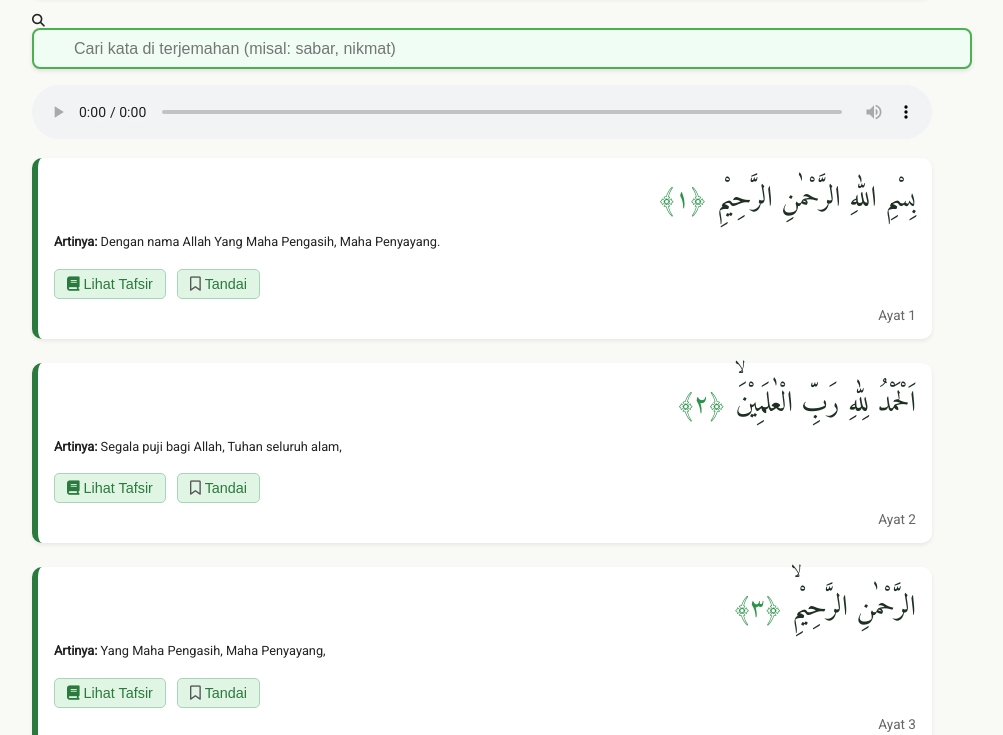
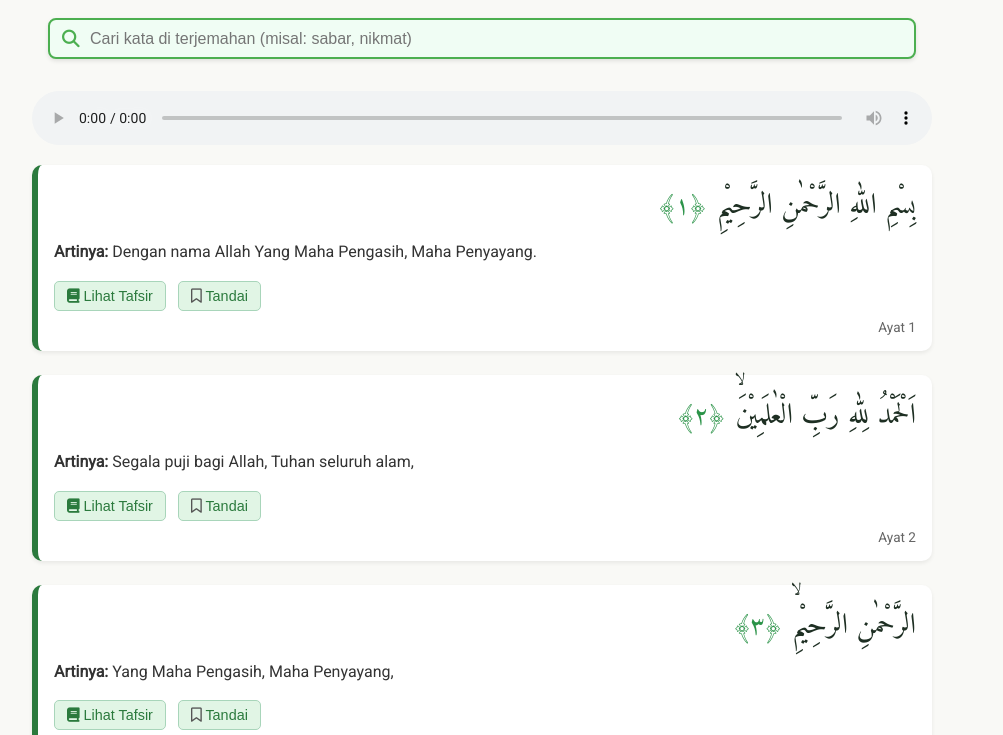
Before and after one commit to whitecat-12/teta-dakwah02, a plain HTML site: page surah/al-quran.html in a window 1280 px wide. Shown: the part 148-883 px from the top of the page, without its empty margins (158-1161 px from the left). Drawn offline with Linux system fonts and the light colour scheme.

Commit message:
Update al-quran.html

```diff
--- a/surah/al-quran.html
+++ b/surah/al-quran.html
@@ -1,18 +1,17 @@
+
 <!DOCTYPE html>
 <html lang="id">
 <head>
-  <meta charset="UTF-8" />
-  <title>Al-Qur'an Digital</title>
-	<link rel="stylesheet" href="https://cdnjs.cloudflare.com/ajax/libs/font-awesome/6.5.0/css/all.min.css" />
-	<link href="https://fonts.googleapis.com/css2?family=Baloo+2&display=swap" rel="stylesheet">
-
+  <meta charset="UTF-8">
+  <meta name="viewport" content="width=device-width, initial-scale=1.0">
+  <title>Al-Qur'an Teta Dakwa</title>
+  <link rel="stylesheet" href="https://cdnjs.cloudflare.com/ajax/libs/font-awesome/6.5.0/css/all.min.css">
+  <link href="https://fonts.googleapis.com/css2?family=Amiri&family=Roboto&display=swap" rel="stylesheet">
 
   <style>
-  @import url('https://fonts.googleapis.com/css2?family=Amiri&family=Roboto&display=swap');
-
     body {
       font-family: 'Roboto', sans-serif;
-	  font-size: 0.8rem;  /* tambahkan baris ini */
+      font-size: 0.8rem;
       background: #f9f9f6;
       color: #222;
       padding: 2rem;
@@ -20,21 +19,23 @@
       margin: auto;
     }
 
-
     h1 {
       text-align: center;
       color: #2b7a3d;
       margin-bottom: 1rem;
+      font-family: 'Baloo 2', cursive;
     }
 
-	  select, input {
+    select,
+    input {
       width: 100%;
       padding: 12px;
       margin-bottom: 1rem;
       font-size: 1rem;
       border: 1px solid #ccc;
       border-radius: 8px;
-		box-shadow: 0 1px 2px rgba(0,0,0,0.05);
+      box-shadow: 0 1px 2px rgba(0, 0, 0, 0.05);
+      box-sizing: border-box;
     }
 
     .ayat {
@@ -43,7 +44,7 @@
       border-radius: 10px;
       padding: 1rem;
       margin-bottom: 1.5rem;
-		box-shadow: 0 2px 4px rgba(0,0,0,0.07);
+      box-shadow: 0 2px 4px rgba(0, 0, 0, 0.07);
     }
 
     .arab {
@@ -93,20 +94,83 @@
       background-color: #c7ecd2;
     }
 
-	  @media (max-width: 600px) {
-		body { padding: 1rem; }
-		.arab { font-size: 1.4rem; }
+ #searchWrapper {
+      position: relative;
+      width: 100%;
+      max-width: 970px;
+      margin: 1rem auto;
+      padding: 0 1rem;
+      box-sizing: border-box;
     }
 
+    #searchWrapper i {
+      position: absolute;
+      top: 37%;
+      left: 30px;
+      transform: translateY(-50%);
+      color: #4caf50;
+      font-size: 1.1rem;
+      pointer-events: none;
+      height: 100%;
+      display: flex;
+      align-items: center;
+    }
 
+    #search {
+      width: 100%;
+      padding: 0.6rem 1rem 0.6rem 2.5rem; /* ruang kiri untuk ikon */
+      border: 2px solid #4caf50;
+      border-radius: 8px;
+      background-color: #f0fdf4;
+      color: #1b4332;
+      font-size: 1rem;
+      box-shadow: 0 2px 4px rgba(0, 0, 0, 0.1);
+      transition: all 0.3s ease;
+      box-sizing: border-box;
+      line-height: normal;
+    }
+
+    #search:focus {
+      border-color: #2f855a;
+      background-color: #dcfce7;
+      outline: none;
+    }
+
+    #hasil {
+      margin-top: 1rem;
+      font-size: 1rem;
+      color: #333;
+    }
+
+    /* Responsif */
+    @media (max-width: 768px) {
+      body {
+        padding: 1rem;
+      }
+    }
+
+    @media (max-width: 600px) {
+      .arab {
+        font-size: 1.4rem;
+      }
+
+      #search {
+        font-size: 0.95rem;
+        padding: 0.5rem 0.8rem 0.5rem 2rem;
+      }
+
+      #searchWrapper i {
+        left: 16px;
+        font-size: 0.95rem;
+      }
+    }
 
   </style>
+</head>
 
-
-</head>
 <body>
- <h1 style="font-family: 'Baloo 2', cursive; color: #1b4332;">
-  <i class="fas fa-mosque" style="color: ##d97706; margin-right: 8px;"></i>
+  <h1>
+    <i class="fas fa-mosque" style="color: #d97706; margin-right: 8px;"></i>
     Al-Qur'an Teta Dakwa
   </h1>
 
@@ -230,12 +294,10 @@
 	<option value="114">114. An-Nas</option>
   </select>
 
+
   <div id="searchWrapper">
     <i class="fas fa-search"></i>
-    <input
-      type="text"
-      id="search"
-      placeholder="Cari kata di terjemahan (misal: sabar, nikmat)">
+    <input type="text" id="search" placeholder="Cari kata di terjemahan (misal: sabar, nikmat)">
   </div>
 
   <div id="hasil">Silakan pilih surah.</div>
@@ -287,36 +349,6 @@ styleSurahSelect();
 
 
 
-
-
-function styleSearchInput() {
-  const searchInput = document.getElementById("search");
-  if (!searchInput) return;
-
-  searchInput.style.width = "100%";
-  searchInput.style.maxWidth = "880px";
-  searchInput.style.padding = "0.6rem 1rem 0.6rem 2.5rem"; // Padding kiri besar untuk ikon
-  searchInput.style.margin = "0";
-  searchInput.style.borderRadius = "8px";
-  searchInput.style.border = "2px solid #4caf50";
-  searchInput.style.backgroundColor = "#f0fdf4";
-  searchInput.style.color = "#1b4332";
-  searchInput.style.fontSize = "1rem";
-  searchInput.style.boxShadow = "0 2px 4px rgba(0,0,0,0.1)";
-  searchInput.style.transition = "all 0.3s ease";
-
-  searchInput.addEventListener("focus", () => {
-    searchInput.style.borderColor = "#2f855a";
-    searchInput.style.backgroundColor = "#dcfce7";
-  });
-
-  searchInput.addEventListener("blur", () => {
-    searchInput.style.borderColor = "#4caf50";
-    searchInput.style.backgroundColor = "#f0fdf4";
-  });
-}
-
-styleSearchInput();
 
 
 
```
Lines whose indentation alone changed are shown as unchanged.
